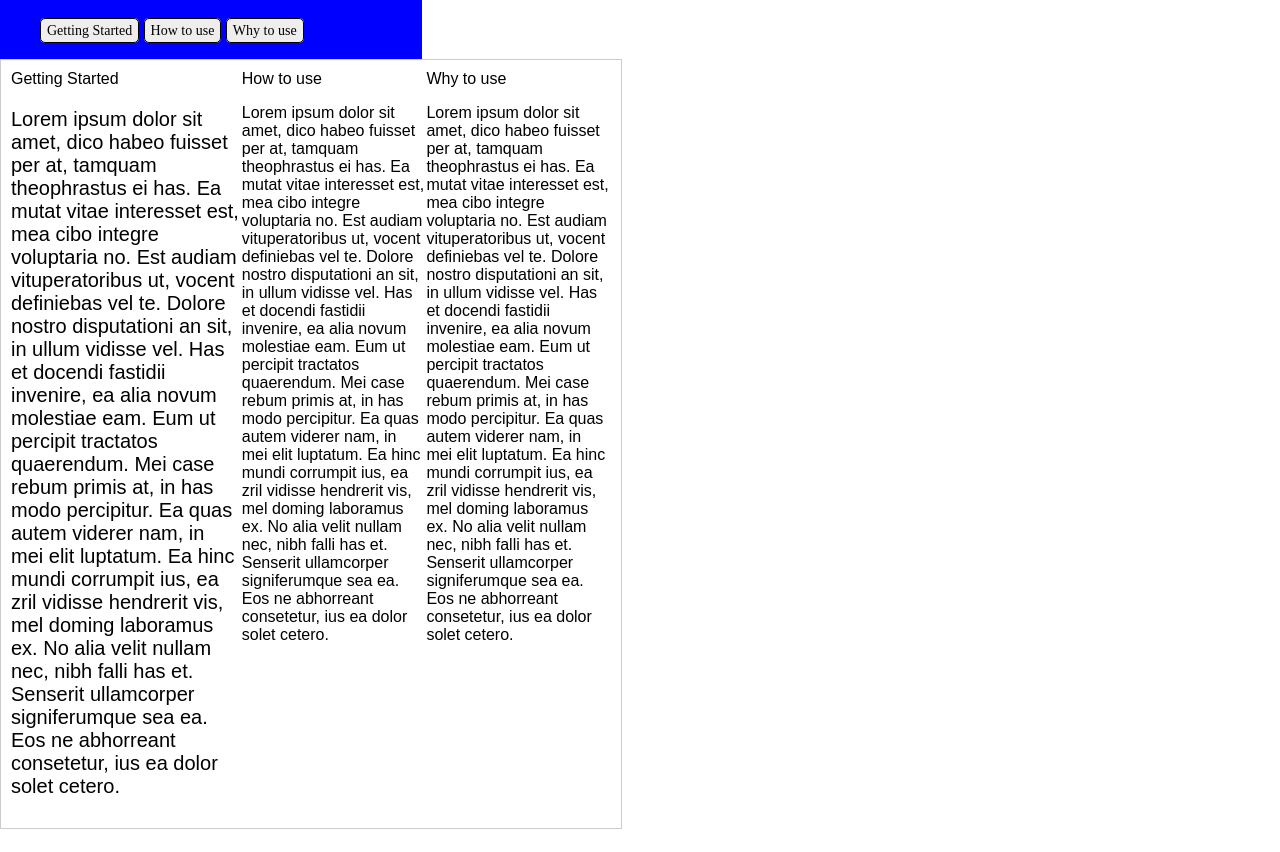
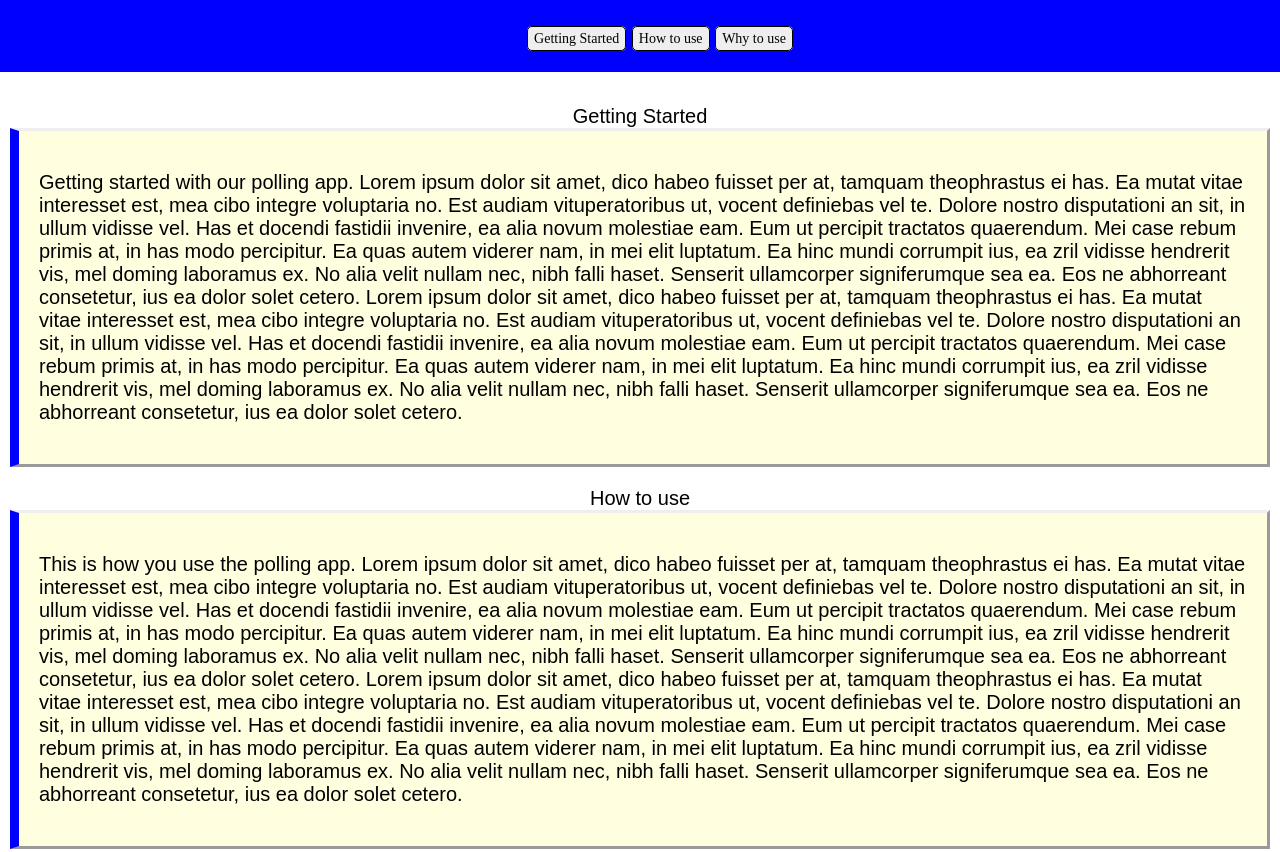
Before and after one commit to aquat3/PG-County-Polling-places, a website: page public/docs.html in a window 1280 px wide. Shown: the top 852 px of the page. Before the commit the page ends 829 px from the top, so only its background shows below. Drawn offline with Linux system fonts and the light colour scheme.

Commit message:
updated the documentation page
added code for the flexbox in documentation page

```diff
--- a/public/docs.html
+++ b/public/docs.html
@@ -1,5 +1,5 @@
 <!DOCTYPE html>
-<html lang=>
+<html lang="en-US">
 
 <head>
   <meta charset="UTF-8">
@@ -19,66 +19,84 @@
         <li ><a href="#Why to use" rel="Why to use">Why to use</a></li>
         <!--<li class="active"><a href="#tab4" rel="tab4">Tab 4</a></li>-->
       </ul>
-    </div>
+    </div><br>
 
-    <div class="mtabs_content_container">
-      <div class="Getting Started" class="mtab_content">
+    <div class="mtabs_flexbox_container">
+      <div class="Getting_Started mtab_content">
         <div class="header">Getting Started</div>
         <div class="content">
-          <p class="text">
+          <p id="Getting Started">
+            Getting started with our polling app. Lorem ipsum dolor sit amet, dico habeo fuisset per at, tamquam theophrastus ei has. Ea mutat vitae
+            interesset est,
+            mea cibo integre voluptaria no. Est audiam vituperatoribus ut, vocent definiebas vel te. Dolore nostro
+            disputationi an sit, in ullum vidisse vel. Has et docendi fastidii invenire, ea alia novum molestiae eam.
+            Eum ut percipit tractatos quaerendum.
+            Mei case rebum primis at, in has modo percipitur. Ea quas autem viderer nam, in mei elit luptatum. Ea hinc
+            mundi corrumpit ius, ea zril vidisse hendrerit vis, mel doming laboramus ex. No alia velit nullam nec, nibh falli
+            haset. Senserit ullamcorper signiferumque sea ea. Eos ne abhorreant consetetur, ius ea dolor solet cetero.
             Lorem ipsum dolor sit amet, dico habeo fuisset per at, tamquam theophrastus ei has. Ea mutat vitae
             interesset est,
             mea cibo integre voluptaria no. Est audiam vituperatoribus ut, vocent definiebas vel te. Dolore nostro
             disputationi an sit, in ullum vidisse vel. Has et docendi fastidii invenire, ea alia novum molestiae eam.
-            Eum ut
-            percipit tractatos quaerendum.
+            Eum ut percipit tractatos quaerendum.
             Mei case rebum primis at, in has modo percipitur. Ea quas autem viderer nam, in mei elit luptatum. Ea hinc
-            mundi
-            corrumpit ius, ea zril vidisse hendrerit vis, mel doming laboramus ex. No alia velit nullam nec, nibh falli
-            has
-            et. Senserit ullamcorper signiferumque sea ea. Eos ne abhorreant consetetur, ius ea dolor solet cetero.
+            mundi corrumpit ius, ea zril vidisse hendrerit vis, mel doming laboramus ex. No alia velit nullam nec, nibh falli
+            haset. Senserit ullamcorper signiferumque sea ea. Eos ne abhorreant consetetur, ius ea dolor solet cetero.
           </p>
         </div>
       </div>
-      <div class="How to use" class="mtab_content">
+
+      <div class="How_to_use mtab_content2">
         <div class="header_doc">How to use</div>
         <div class="content_doc">
-          <p class="text_doc">
+          <p id="How to use">
+            This is how you use the polling app. Lorem ipsum dolor sit amet, dico habeo fuisset per at, tamquam theophrastus ei has. Ea mutat vitae
+            interesset est,
+            mea cibo integre voluptaria no. Est audiam vituperatoribus ut, vocent definiebas vel te. Dolore nostro
+            disputationi an sit, in ullum vidisse vel. Has et docendi fastidii invenire, ea alia novum molestiae eam.
+            Eum ut percipit tractatos quaerendum.
+            Mei case rebum primis at, in has modo percipitur. Ea quas autem viderer nam, in mei elit luptatum. Ea hinc
+            mundi corrumpit ius, ea zril vidisse hendrerit vis, mel doming laboramus ex. No alia velit nullam nec, nibh falli
+            haset. Senserit ullamcorper signiferumque sea ea. Eos ne abhorreant consetetur, ius ea dolor solet cetero.
             Lorem ipsum dolor sit amet, dico habeo fuisset per at, tamquam theophrastus ei has. Ea mutat vitae
             interesset est,
             mea cibo integre voluptaria no. Est audiam vituperatoribus ut, vocent definiebas vel te. Dolore nostro
             disputationi an sit, in ullum vidisse vel. Has et docendi fastidii invenire, ea alia novum molestiae eam.
-            Eum ut
-            percipit tractatos quaerendum.
+            Eum ut percipit tractatos quaerendum.
             Mei case rebum primis at, in has modo percipitur. Ea quas autem viderer nam, in mei elit luptatum. Ea hinc
-            mundi
-            corrumpit ius, ea zril vidisse hendrerit vis, mel doming laboramus ex. No alia velit nullam nec, nibh falli
-            has
-            et. Senserit ullamcorper signiferumque sea ea. Eos ne abhorreant consetetur, ius ea dolor solet cetero.
+            mundi corrumpit ius, ea zril vidisse hendrerit vis, mel doming laboramus ex. No alia velit nullam nec, nibh falli
+            haset. Senserit ullamcorper signiferumque sea ea. Eos ne abhorreant consetetur, ius ea dolor solet cetero.
           </p>
         </div>
       </div>
-      <div class="Why to use" class="mtab_content">
+
+      <div class="Why_to_use mtab_content3">
         <div class="header_doc">Why to use</div>
         <div class="content_doc">
-          <p class="text_doc">
+          <p id="Why to use">
+            Benefits for using our polling app. Lorem ipsum dolor sit amet, dico habeo fuisset per at, tamquam theophrastus ei has. Ea mutat vitae
+            interesset est,mea cibo integre voluptaria no. Est audiam vituperatoribus ut, vocent definiebas vel te. Dolore nostro
+            disputationi an sit, in ullum vidisse vel. Has et docendi fastidii invenire, ea alia novum molestiae eam.
+            Eum utpercipit tractatos quaerendum.
+            Mei case rebum primis at, in has modo percipitur. Ea quas autem viderer nam, in mei elit luptatum. Ea hinc
+            mundi corrumpit ius, ea zril vidisse hendrerit vis, mel doming laboramus ex. No alia velit nullam nec, nibh falli
+            haset. Senserit ullamcorper signiferumque sea ea. Eos ne abhorreant consetetur, ius ea dolor solet cetero.
             Lorem ipsum dolor sit amet, dico habeo fuisset per at, tamquam theophrastus ei has. Ea mutat vitae
             interesset est,
             mea cibo integre voluptaria no. Est audiam vituperatoribus ut, vocent definiebas vel te. Dolore nostro
             disputationi an sit, in ullum vidisse vel. Has et docendi fastidii invenire, ea alia novum molestiae eam.
-            Eum ut
-            percipit tractatos quaerendum.
+            Eum ut percipit tractatos quaerendum.
             Mei case rebum primis at, in has modo percipitur. Ea quas autem viderer nam, in mei elit luptatum. Ea hinc
-            mundi
-            corrumpit ius, ea zril vidisse hendrerit vis, mel doming laboramus ex. No alia velit nullam nec, nibh falli
-            has
-            et. Senserit ullamcorper signiferumque sea ea. Eos ne abhorreant consetetur, ius ea dolor solet cetero.
+            mundi corrumpit ius, ea zril vidisse hendrerit vis, mel doming laboramus ex. No alia velit nullam nec, nibh falli
+            haset. Senserit ullamcorper signiferumque sea ea. Eos ne abhorreant consetetur, ius ea dolor solet cetero.
           </p>
         </div>
       </div>
+
     </div>
     <!-- Original tabs END -->
   </div>
+
   <script>
     $(document).ready(function () {
       //  When user clicks on tab, this code will be executed
--- a/public/styles.css
+++ b/public/styles.css
@@ -3,20 +3,21 @@ body {
     padding: 0;
     margin: 0;
   }
+
   /* TAB CSS END CSS for documentation page */
 .mtabs_wrapper {
-    width: 422px;
+    font-size: 20px;
+
+    /*width: 422px;*/
 }
-.mtabs_container {
-    border-bottom: 1px solid #ccc;
-}
+
 .mtabs {
     list-style: none;
     padding: 5px 0 4px 0;
     margin: 0 0 0 0px;
     background-color:blue;
     display:flex;
-    justify-content: left;
+    justify-content: center;
 
     /* font: 0.75em arial; */
 }
@@ -65,17 +66,43 @@ body {
     padding-left: 24px;
 }
 
-.mtabs_content_container {
-    border: 1px solid #ccc;
-    border-top: 1px solid #ccc;
-    padding: 10px;
-    width: 600px;
-    display:flex;
+/*Documentation page flexbox code */
+.mtabs_flexbox_container {
+    display: flex;
+    flex-direction: column;
 
 }
-.mtab_content {
-    display: none;
+
+.Getting_Started,
+.How_to_use,
+.Why_to_use{
+    width: auto;
+    /*height: auto;*/
+    margin: 10px;
+    /*border: 2px double black;*/
 }
+
+.mtab_content,
+.mtab_content2,
+.mtab_content3{
+  min-height: 100px;
+  /*background-color: lightyellow;*/
+  /*font-family: Georgia;*/
+  /*font-size: 19px;*/
+}
+
+.header,.header_doc{
+    text-align: center;
+}
+.content,
+.content_doc{
+    border-style:outset;
+    background-color: lightyellow;
+    border-left: 9px solid blue;
+    padding: 20px;
+
+}
+/*Documentation page flexbox code [end]*/
 
 /* TAB CSS END CSS for documentation page */
 
```
